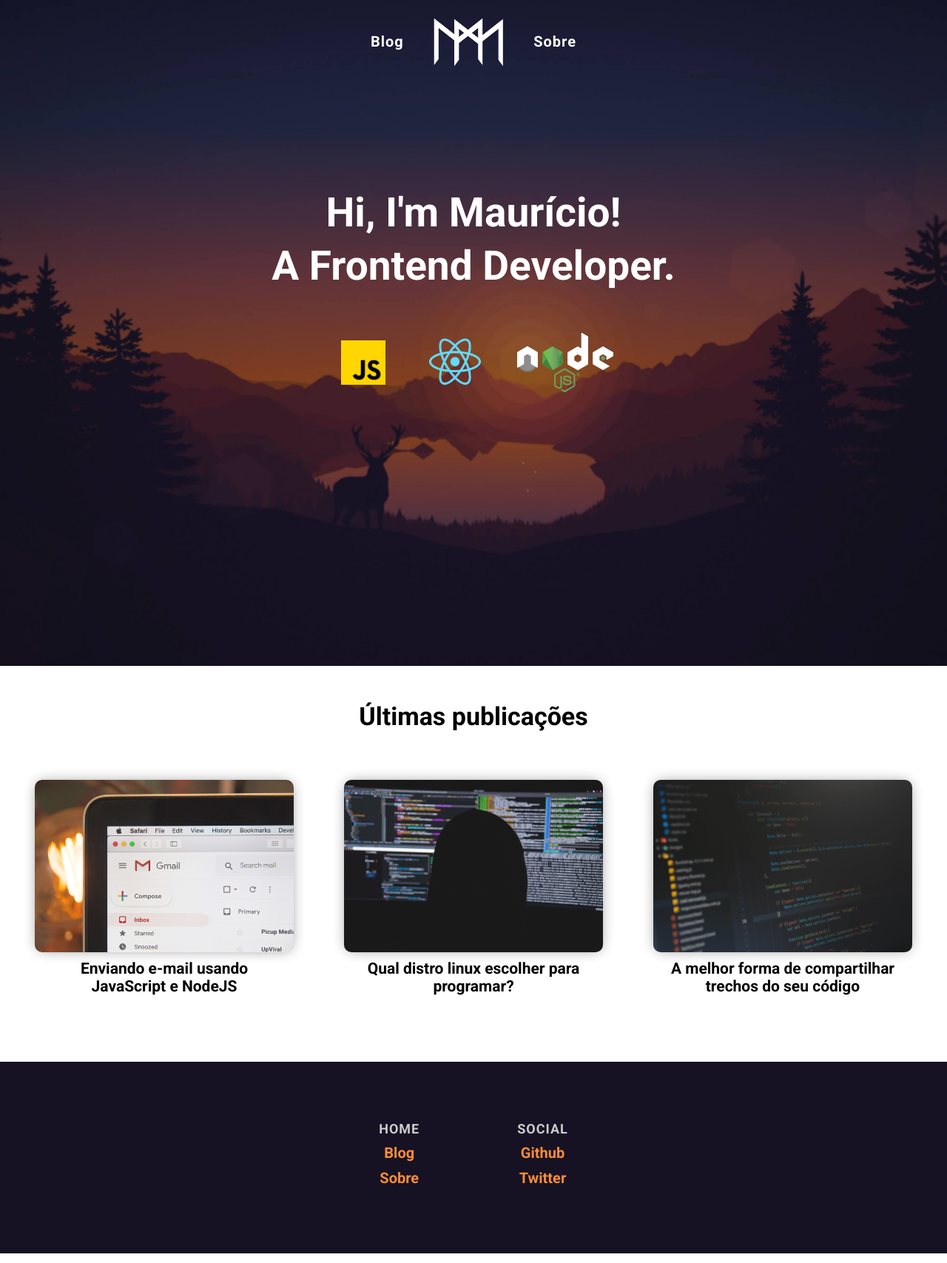
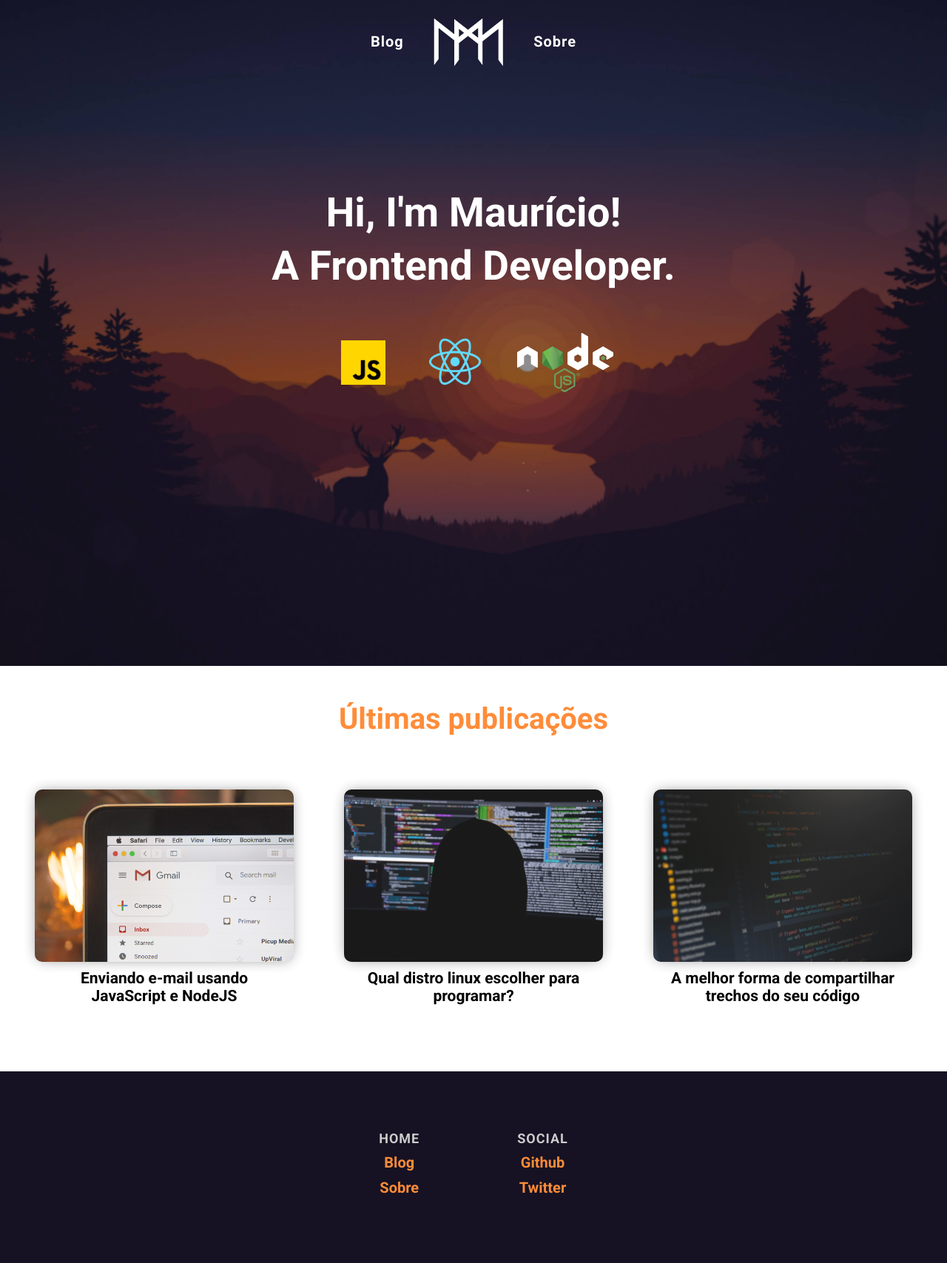
Before and after one commit to mauriciomutte/old-mauriciomutte.github.io, a Jekyll site: the page built from index.html, in a window 1280 px wide. Shown: the whole page at 74% size. Built offline with Jekyll 4.4.1, drawn with Linux system fonts in a browser that asks for light colours.

Commit message:
Chenge color and size of posts title in home page

```diff
--- a/assets/css/main.css
+++ b/assets/css/main.css
@@ -236,7 +236,8 @@ body {
   margin: 3em 0;
   text-align: center; }
   .homeBlog__title {
-    font-size: 34px;
+    color: #ff8c39;
+    font-size: 40px;
     margin-bottom: 1em; }
   .homeBlog__post {
     text-decoration: none;
--- a/assets/css/main.scss
+++ b/assets/css/main.scss
@@ -106,7 +106,8 @@ body {
   text-align: center;
 
   &__title {
-    font-size: 34px;
+    color: #ff8c39;
+    font-size: 40px;
     margin-bottom: 1em;
   }
 
```
